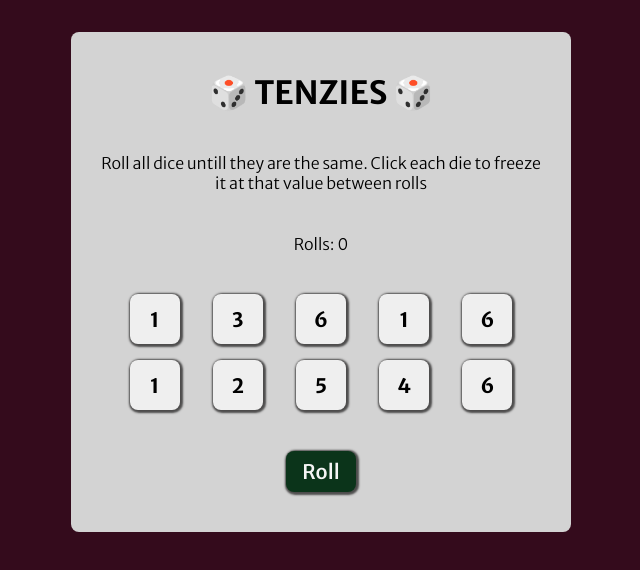
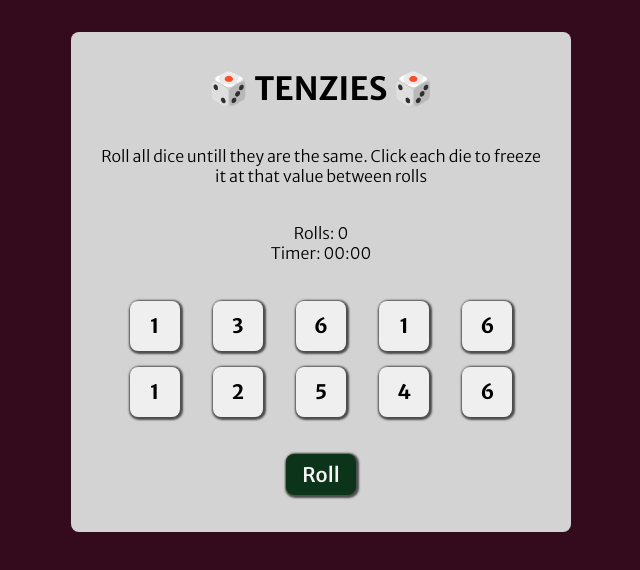
Before and after one commit to Tyriol/tenzies, a React (Vite) app: page / in a window 1280 px wide. Shown: the top 570 px of the page, without its empty margins (319-959 px from the left). Built offline with nearby package versions, Linux system fonts and the light colour scheme.

Commit message:
implement timer to track time taken to complete a round of the game

```diff
--- a/src/App.tsx
+++ b/src/App.tsx
@@ -1,4 +1,4 @@
-import { useState } from "react";
+import { useEffect, useState } from "react";
 import { nanoid } from "nanoid";
 import Confetti from "react-confetti";
 import "./App.css";
@@ -13,10 +13,25 @@ interface diceObject {
 function App() {
   const [dice, setDice] = useState<diceObject[]>(() => generateNewRandomDice());
   const [rollCount, setRollCount] = useState<number>(0);
+  const [timer, setTimer] = useState<number>(0);
+  const [isTimerRunning, setIsTimerRunning] = useState<boolean>(false);
 
   const allDiceHeld = dice.every((die) => die.isHeld);
   const allDiceEqual = dice.every((die) => die.value === dice[0].value);
   const gameWon = allDiceHeld && allDiceEqual;
+
+  let minutes = Math.floor(timer / 60);
+  let seconds = timer - minutes * 60;
+
+  useEffect(() => {
+    let interval: number;
+    if (isTimerRunning && !gameWon) {
+      interval = setInterval(() => {
+        setTimer((prevTimer) => prevTimer + 1);
+      }, 1000);
+    }
+    return () => clearInterval(interval);
+  }, [isTimerRunning, gameWon]);
 
   function generateNewRandomDice() {
     return new Array(10).fill(0).map(() => ({
@@ -27,9 +42,14 @@ function App() {
   }
 
   function rollDice() {
+    if (!isTimerRunning) {
+      setIsTimerRunning(true);
+    }
     if (gameWon) {
       setRollCount(0);
       setDice(generateNewRandomDice());
+      setTimer(0);
+      setIsTimerRunning(false);
     } else {
       setRollCount((prevCount) => prevCount + 1);
       setDice((prevDice) =>
@@ -47,6 +67,9 @@ function App() {
   }
 
   function hold(id: string) {
+    if (!isTimerRunning) {
+      setIsTimerRunning(true);
+    }
     setDice((prevDice) =>
       prevDice.map((die) => {
         if (die.id === id) {
@@ -82,6 +105,9 @@ function App() {
       </p>
       <div className="game-counters">
         <p>Rolls: {rollCount}</p>
+        <p>
+          Timer: {minutes < 10 ? `0${minutes}` : minutes}:{seconds < 10 ? `0${seconds}` : seconds}
+        </p>
       </div>
       <div className="dice-container">{diceElements}</div>
       <button onClick={rollDice} className="game-action">
```
